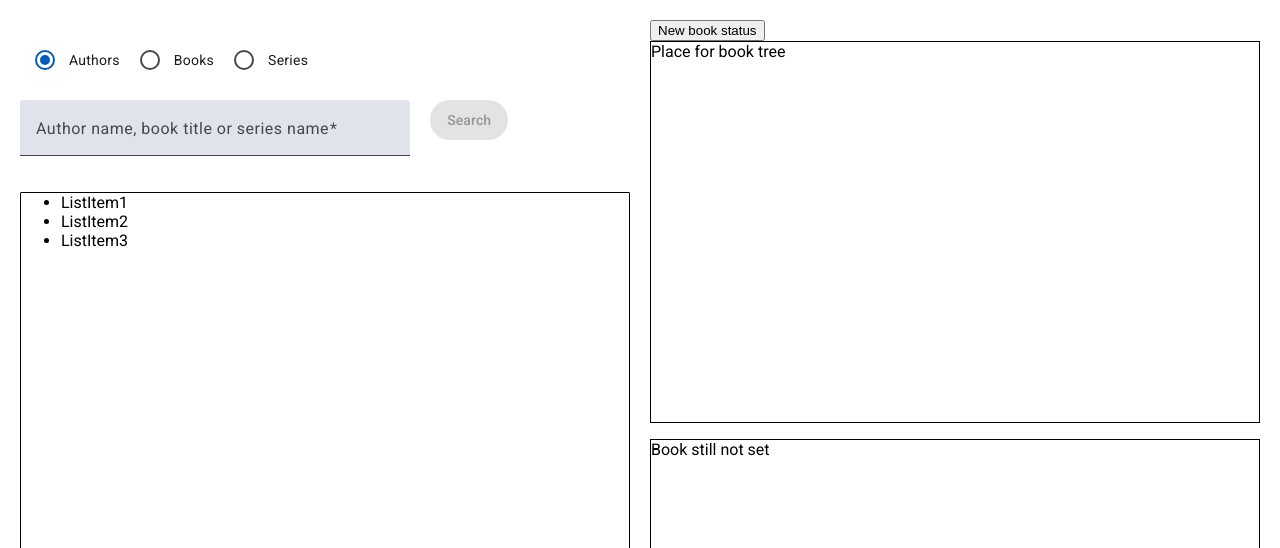
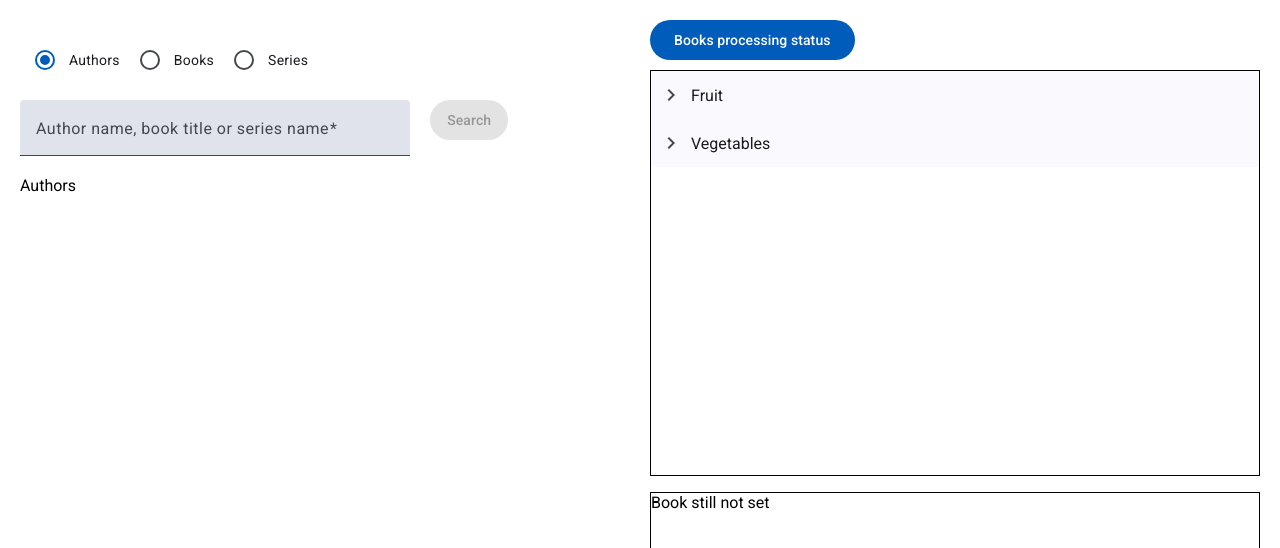
Before and after one commit to slezhnev/Librarian2, an Angular app in the folder src/main/webui/: page / in a window 1280 px wide. Shown: the top 548 px of the page. Built offline with nearby package versions, Linux system fonts and the light colour scheme.

Commit message:
Continue to work over main SPA form

```diff
--- a/src/main/webui/src/app/app.component.css
+++ b/src/main/webui/src/app/app.component.css
@@ -459,6 +459,10 @@
   grid-template-columns: 4fr 1fr;
 }
 
+.fullsize {
+  width: 100%;
+}
+
 .searchedit {
   width: 100%;
   margin-right: 20px;
@@ -467,3 +471,15 @@
 .searchbutton {
   margin-left: 20px;
 }
+
+.processingstatus {
+  margin-bottom: 10px;
+}
+
+.bookstree {
+  width: 100%;
+}
+
+.background-highlight{
+  background: rgb(0, 0, 0, .12);
+}
--- a/src/main/webui/src/app/app.component.html
+++ b/src/main/webui/src/app/app.component.html
@@ -18,20 +18,39 @@
         </form>
       </div>
     </div>
-    <ul role="list" class="list w-list-unstyled">
-      <li>ListItem1</li>
-      <li>ListItem2</li>
-      <li>ListItem3</li>
-    </ul>
+    <div>{{searchResultType}}</div>
+    <div class="fullsize">
+    <form [formGroup]="searchResultForm" class="fullsize">
+      <mat-selection-list [formControl]="searchResultFormControl" name="searchResult" [multiple]="false" class="fullsize" (selectionChange)="searchLIselected($event)">
+        @for (sr of searchResult; track sr) {
+          <mat-list-option [value]="sr">{{sr}}</mat-list-option>
+        }
+      </mat-selection-list>
+    </form>
+    </div>
   </div>
   <div id="w-node-f0d3bee8-7a2a-0c6f-9f1a-9b5a63c03de5-dae3a695" class="w-layout-cell">
-    <div class="w-form">
-      <form id="email-form-3" name="email-form-3" data-name="Email Form 3" method="get"
-        data-wf-page-id="674e1ed474f3cbe0dae3a695" data-wf-element-id="f87b8560-1c91-e610-d9ff-2e427f94a5bd"><input
-          type="submit" data-wait="Please wait..." class="w-button" value="New book status"></form>
-    </div>
+    <button mat-flat-button (click)="processingStatus()" class="processingstatus">Books processing status</button>
     <div class="w-layout-grid grid">
-      <div id="w-node-d8cf812d-c453-303f-3882-30cb6446c2f1-dae3a695" class="text-block">Place for book tree</div>
+      <div id="w-node-d8cf812d-c453-303f-3882-30cb6446c2f1-dae3a695" class="text-block">
+        <mat-tree #tree [dataSource]="dataSource" [childrenAccessor]="childrenAccessor" class="bookstree">
+          <!-- This is the tree node template for leaf nodes -->
+          <mat-tree-node #matNode *matTreeNodeDef="let node" matTreeNodePadding
+          (click)="activeNode = node" [ngClass]="{ 'background-highlight': activeNode === node }">
+            <button mat-icon-button></button> <span>{{node.item}}</span>
+          </mat-tree-node>
+          <!-- This is the tree node template for expandable nodes -->
+          <mat-tree-node *matTreeNodeDef="let node;when: hasChild" matTreeNodePadding matTreeNodeToggle
+            [cdkTreeNodeTypeaheadLabel]="node.name">
+            <button mat-icon-button matTreeNodeToggle>
+              <mat-icon class="mat-icon-rtl-mirror">
+              {{tree.isExpanded(node) ? 'expand_more' : 'chevron_right'}}
+              </mat-icon>
+            </button>
+            {{node.name}}
+          </mat-tree-node>
+        </mat-tree>
+      </div>
       <div id="w-node-_78f80376-3535-68b5-ebaf-8cc5c1098306-dae3a695" class="text-block">
         <bookinfo />
       </div>
--- a/src/main/webui/src/app/app.component.ts
+++ b/src/main/webui/src/app/app.component.ts
@@ -1,15 +1,25 @@
 import { Component } from '@angular/core';
 import { FormControl, FormGroup, ReactiveFormsModule, Validators, FormsModule } from '@angular/forms';
 import { RouterOutlet } from '@angular/router';
-import { BookInfo } from './bookinfo.component'
+import { BookInfo } from './bookinfo.component';
 import { MatRadioModule } from '@angular/material/radio';
 import { MatInputModule } from '@angular/material/input';
 import { MatFormFieldModule } from '@angular/material/form-field';
 import { MatButtonModule } from '@angular/material/button';
+import { MatListModule, MatSelectionListChange } from '@angular/material/list';
+import { MatTreeModule, MatTreeNode } from '@angular/material/tree';
+import { MatIconModule } from '@angular/material/icon';
+import { CommonModule } from '@angular/common';
+
+interface SearchTreeNode {
+  name: string;
+  children?: SearchTreeNode[];
+}
 
 @Component({
   selector: 'app-root',
-  imports: [RouterOutlet, BookInfo, ReactiveFormsModule, MatRadioModule, FormsModule, MatInputModule, MatFormFieldModule, MatButtonModule],
+  imports: [RouterOutlet, BookInfo, ReactiveFormsModule, MatRadioModule, FormsModule, MatInputModule, MatFormFieldModule, MatButtonModule,
+    MatListModule, MatTreeModule, MatIconModule, MatTreeNode, CommonModule],
   templateUrl: './app.component.html',
   styleUrl: './app.component.css',
 })
@@ -23,8 +33,53 @@ export class AppComponent {
     searchEdit: new FormControl('', Validators.required)
   })
 
+  searchResult: string[] = [];
+
   handleSearch() {
-    alert(this.searchForm.value.searchEdit + " " + this.searchType)
+    this.searchResultType = this.searchType;
+    this.searchResult = [this.searchForm.value.searchEdit + "-1", this.searchForm.value.searchEdit + "-2"]
   }
 
+  searchResultType: string = this.searchType;
+
+  searchResultFormControl = new FormControl();
+  searchResultForm: FormGroup = new FormGroup({
+    searchResultSelected: this.searchResultFormControl,
+  })
+
+  searchLIselected(event: MatSelectionListChange) {
+    alert("was selected " + this.searchResultFormControl.value)
+  }
+
+  processingStatus() {
+    alert("Book processing status")
+  }
+
+  activeNode : any;
+
+  childrenAccessor = (node: SearchTreeNode) => node.children ?? [];
+
+  hasChild = (_: number, node: SearchTreeNode) => !!node.children && node.children.length > 0;
+
+  dataSource : SearchTreeNode[] = [
+    {
+      name: 'Fruit',
+      children: [{name: 'Apple'}, {name: 'Banana'}, {name: 'Fruit loops'}],
+    },
+    {
+      name: 'Vegetables',
+      children: [
+        {
+          name: 'Green',
+          children: [{name: 'Broccoli'}, {name: 'Brussels sprouts'}],
+        },
+        {
+          name: 'Orange',
+          children: [{name: 'Pumpkins'}, {name: 'Carrots'}],
+        },
+      ],
+    },
+  ];
+
+
 }
```
Also changed, not shown: 1 other file (tests, documents, lock files or other folders).
